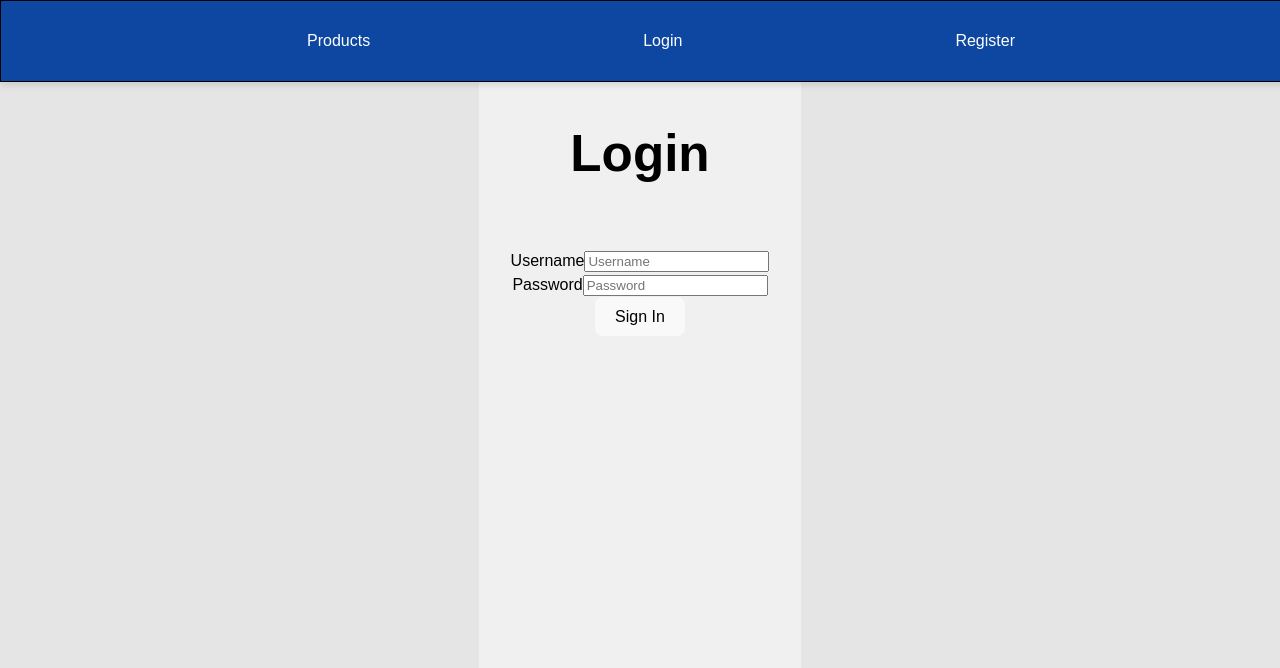
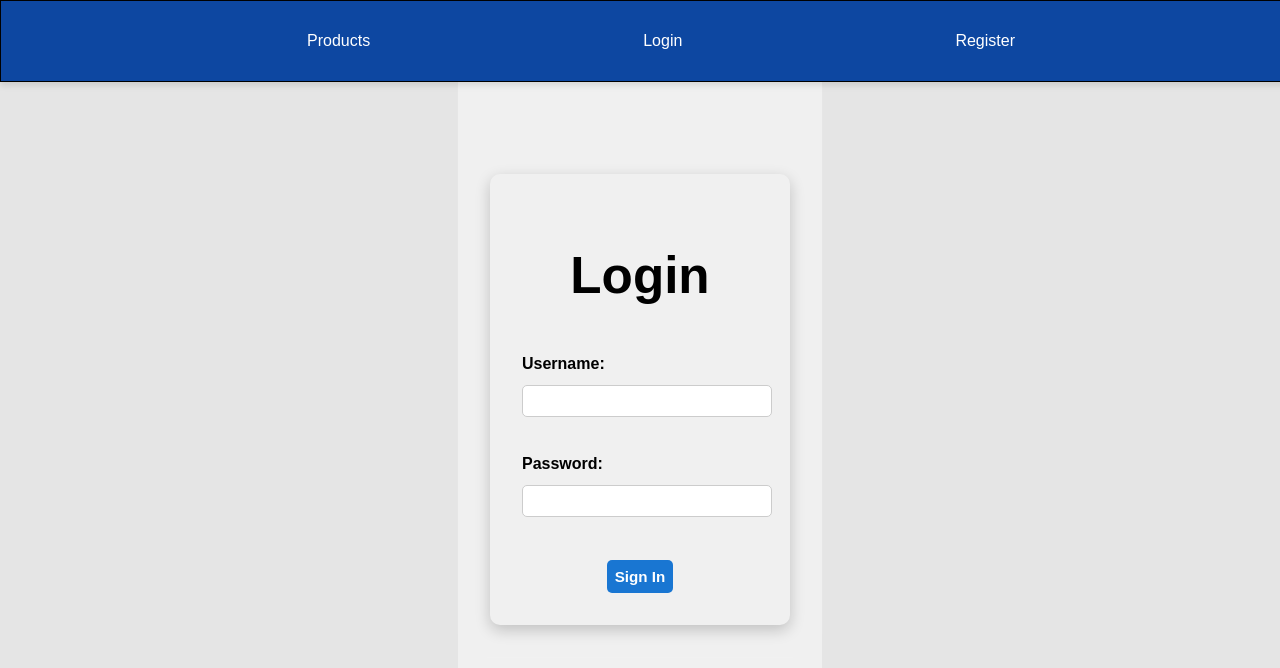
Before and after one commit to Group2Capstone-ECommerce/Group2Capstone-Ecommerce, a React (Vite) app in the folder client/: page /login in a window 1280 px wide. Shown: the top 668 px of the page. Built offline with nearby package versions, Linux system fonts and the light colour scheme.

Commit message:
Register and Login Pages Styled

```diff
--- a/client/src/App.css
+++ b/client/src/App.css
@@ -261,10 +261,10 @@ body {
 
 .registerPage {
   padding: 2rem;
-
+  margin-top: 7vw;
   border-radius: 30px;
-  width: 320px;
-  box-shadow: 0 5px 15px rgba(255, 255, 255, 0.089);
+  width: 250px;
+  box-shadow: 0 5px 15px rgba(0, 0, 0, 0.2);
 }
 
 .registerPage h1 {
@@ -300,11 +300,70 @@ body {
   display: flex;
   flex-direction: column;
   align-items: flex-start;
+  font-weight: bold;
   margin-bottom: 1rem;
 }
 
-.formGroup label {
-  font-weight: bold;
-  margin-bottom: 0.3rem;
+/* Login Page */
+
+.login-container {
+  padding: 2rem;
+  border-radius: 30px;
+  width: 300px;
+  box-shadow: 0 5px 15px rgba(255, 255, 255, 0.089);
+}
+
+.login-container input {
+  width: 100%;
+  padding: 6px;
+  margin-top: 0.25rem;
+  margin-bottom: 1rem;
+  border: 1px solid #cccccc;
+  background-color: white;
+  color: #292929;
+  border-radius: 5px;
   font-size: 1rem;
 }
+
+.login-card {
+  padding: 2rem;
+  margin-top: 7vw;
+  border-radius: 10px;
+  box-shadow: 0 5px 15px rgba(0, 0, 0, 0.2);
+}
+
+.login-title {
+  text-align: center;
+  margin-bottom: 1.5rem;
+}
+
+.field {
+  margin-bottom: 1.2rem;
+}
+
+.field label {
+  font-weight: bold;
+  display: block;
+  margin-bottom: 0.3rem;
+  text-align: left;
+}
+
+.submit-button {
+  padding: 8px;
+  background-color: #1976D2;
+  color: white;
+  font-weight: bold;
+  border: none;
+  border-radius: 5px;
+  cursor: pointer;
+  margin-top: 0.5rem;
+  font-size: 0.95rem;
+}
+
+.register-container {
+  padding: 2rem;
+  border-radius: 30px;
+  width: 300px;
+  box-shadow: 0 5px 15px rgba(255, 255, 255, 0.089);
+  align-items: center;
+}
--- a/client/src/components/LoginForm.jsx
+++ b/client/src/components/LoginForm.jsx
@@ -62,21 +62,21 @@ export default function LoginForm() {
           <br />
           <Form onSubmit={handleSubmit}>
             <Form.Group controlId="username" className="field">
-              <Form.Label>Username</Form.Label>
+              <Form.Label>Username:</Form.Label>
               <Form.Control
                 name="username"
-                placeholder="Username"
+                // placeholder="Username"
                 value={form.username}
                 disabled={submitting}
                 onChange={(e) => setForm({ ...form, username: e.target.value })}
               />
             </Form.Group>
             <Form.Group controlId="password" className="field">
-              <Form.Label>Password</Form.Label>
+              <Form.Label>Password:</Form.Label>
               <Form.Control
                 type="password"
                 name="password"
-                placeholder="Password"
+                // placeholder="Password"
                 value={form.password}
                 disabled={submitting}
                 onChange={(e) => setForm({ ...form, password: e.target.value })}
--- a/client/src/components/Register.jsx
+++ b/client/src/components/Register.jsx
@@ -65,6 +65,7 @@ export default function Register() {
 
     return (
         <div className="pageWrapper">
+            <div className='register-container'>
         <div className='registerPage'>
             <h1>Register</h1>
             {successMessage && <div className="success">{successMessage}</div>}
@@ -88,5 +89,6 @@ export default function Register() {
             </form>
         </div>
         </div>
+        </div>
     )
 }
```
